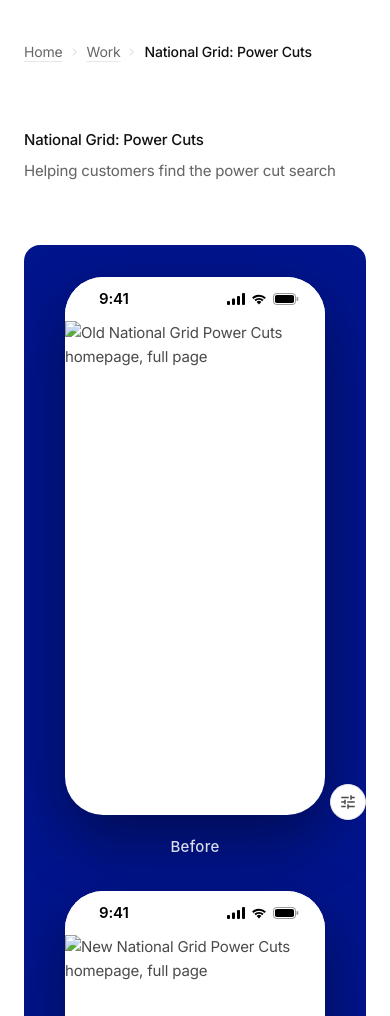
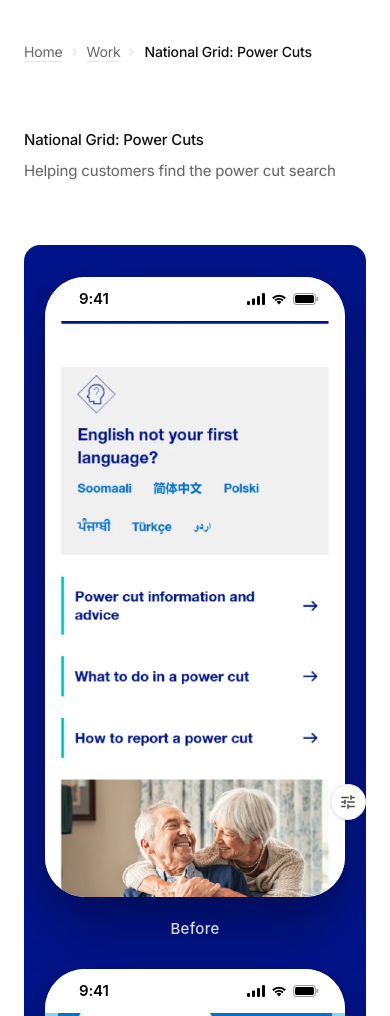
Before and after one commit to YAKKIOS/portfolio, a plain HTML site: page work/nged-power-cuts/index.html in a window 390 px wide. Shown: the top 1016 px of the page. Drawn offline with Linux system fonts and the light colour scheme; no server answers.

Commit message:
Fix phones width, storm caption, image pair spacing and before/after paths
Co-Authored-By: Claude Sonnet 4.6 <noreply@anthropic.com>
Claude-Session: https://claude.ai/code/session_013oBRQLZtNf27PB7GRxn4CS

```diff
--- a/work/nged-power-cuts/index.html
+++ b/work/nged-power-cuts/index.html
@@ -46,15 +46,15 @@
             display: flex;
             justify-content: center;
             align-items: flex-end;
-            gap: 56px;
+            gap: 48px;
             overflow: hidden;
             margin-bottom: 2rem;
         }
-        @media (max-width: 600px) {
+        @media (max-width: 680px) {
             .pc-phones-wrap {
                 flex-direction: column;
                 align-items: center;
-                gap: 32px;
+                gap: 28px;
                 padding: 32px 20px;
             }
         }
@@ -65,10 +65,10 @@
             gap: 20px;
         }
         .pc-phone-screen {
-            width: 260px;
-            height: 538px;
+            width: 300px;
+            height: 620px;
             background: #fff;
-            border-radius: 38px;
+            border-radius: 40px;
             overflow: hidden;
             display: flex;
             flex-direction: column;
@@ -111,7 +111,7 @@
         /* ── Side-by-side image pair ──────────────────────────── */
         .image-pair {
             display: flex;
-            gap: 12px;
+            gap: 16px;
         }
         .image-pair img {
             flex: 1;
@@ -121,7 +121,10 @@
             border-radius: 8px;
             cursor: zoom-in;
         }
-        @media (max-width: 540px) {
+        .image-pair + figcaption.image-caption {
+            margin-top: 12px;
+        }
+        @media (max-width: 680px) {
             .image-pair {
                 flex-direction: column;
             }
@@ -154,7 +157,7 @@
     <main>
 
         <!-- ── Scrolling phones hero ─────────────────────────── -->
-        <!-- Images needed: nged-pc-before.webp + nged-pc-after.webp (clean full-page screenshots, no annotations) -->
+        <!-- Images: nged-pc-old.webp + nged-pc-new.webp (clean full-page screenshots, no annotations) -->
         <div class="pc-phones-wrap">
             <figure class="pc-phone">
                 <div class="pc-phone-screen">
@@ -168,7 +171,7 @@
                     </div>
                     <div class="pc-viewport">
                         <img class="pc-phone-img" id="pc-img-before"
-                             src="../../assets/images/projects/nged-pc-before.webp"
+                             src="../../assets/images/projects/nged-pc-old.webp"
                              alt="Old National Grid Power Cuts homepage, full page">
                     </div>
                 </div>
@@ -187,7 +190,7 @@
                     </div>
                     <div class="pc-viewport">
                         <img class="pc-phone-img" id="pc-img-after"
-                             src="../../assets/images/projects/nged-pc-after.webp"
+                             src="../../assets/images/projects/nged-pc-new.webp"
                              alt="New National Grid Power Cuts homepage, full page">
                     </div>
                 </div>
@@ -282,7 +285,7 @@
                     <img src="../../assets/images/projects/nged-pc-05.webp" class="lightbox-trigger" alt="Normal page mode" loading="lazy">
                     <img src="../../assets/images/projects/nged-pc-06.webp" class="lightbox-trigger" alt="Storm mode" loading="lazy">
                 </div>
-                <figcaption class="image-caption">Normal and storm mode.</figcaption>
+                <figcaption class="image-caption">Storm modes.</figcaption>
             </figure>
 
             <hr class="section-break">
```
